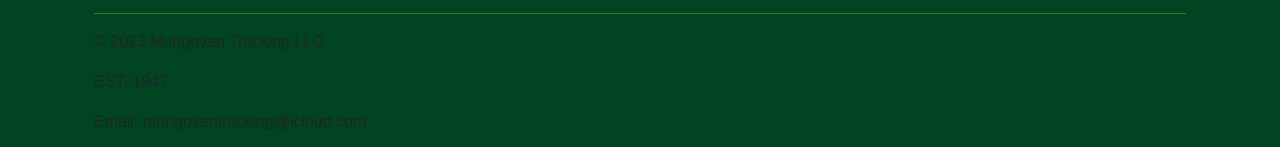
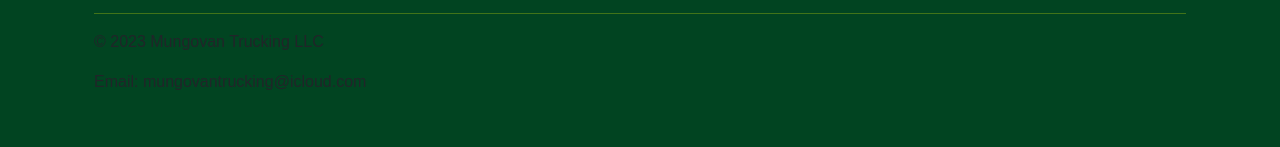
Before and after one commit to jlloyd0430/Mungovan-Trucking, a React (Create React App) app: page / in a window 1280 px wide. Shown: the part 1158-1305 px from the top of the page. After the commit the page ends 1268 px from the top, so only its background shows below. Built offline with nearby package versions, Linux system fonts and the light colour scheme.

Commit message:
Update App.js

```diff
--- a/src/App.js
+++ b/src/App.js
@@ -85,9 +85,8 @@ function Footer() {
         <div className="row">
           <div className="col-sm-12">
             <hr style={{ borderTop: "1px solid yellow" }} />
-            <p>&copy; 2023 Mungovan Trucking LLC</p>
-            <p>EST. 1947</p>
-            <p>Email: mungovantrucking@icloud.com</p>
+            <p className="foot" >&copy; 2023 Mungovan Trucking LLC</p>
+            <p className="foot" >Email: mungovantrucking@icloud.com</p>
           </div>
         </div>
       </div>
```
